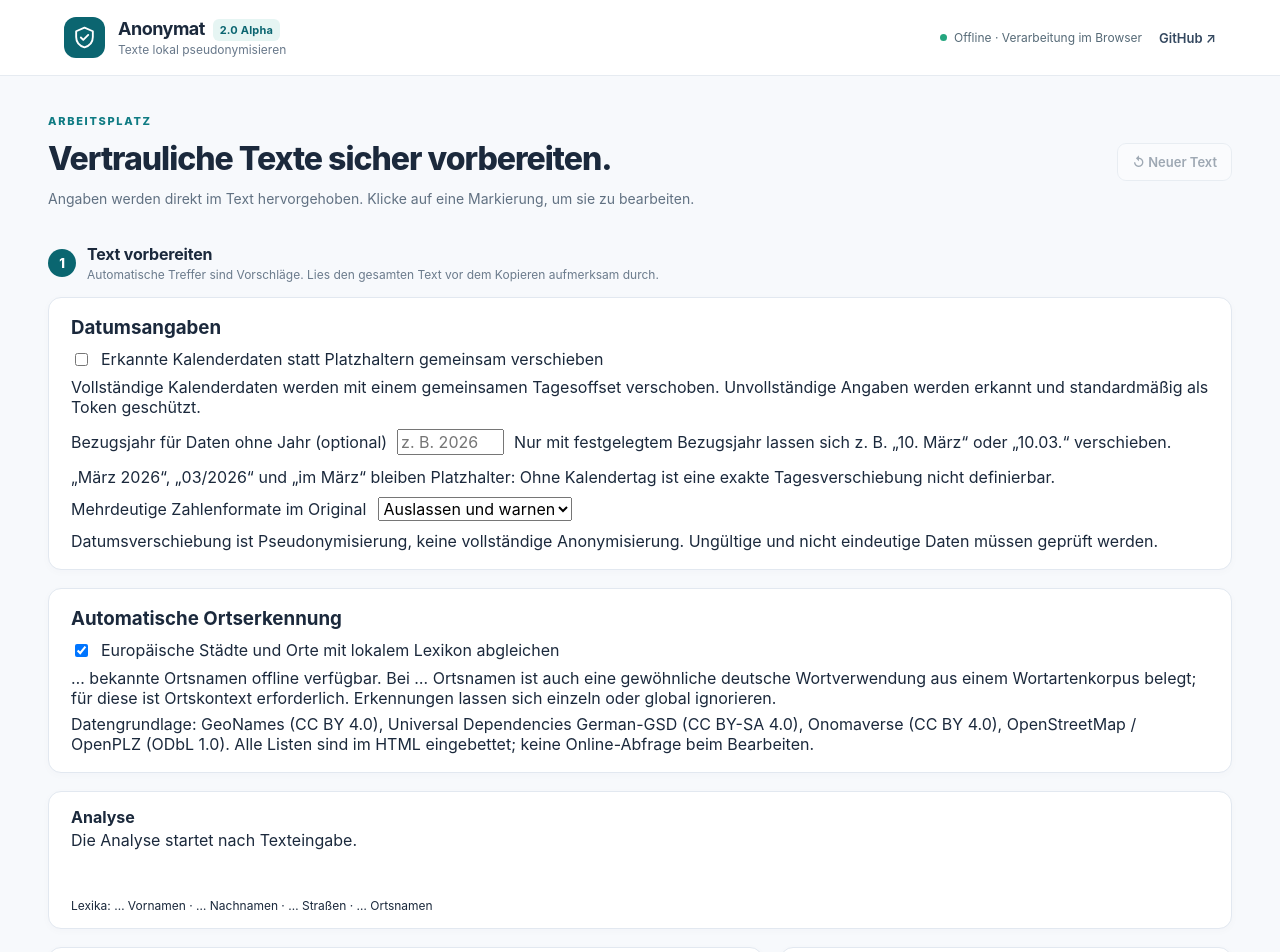
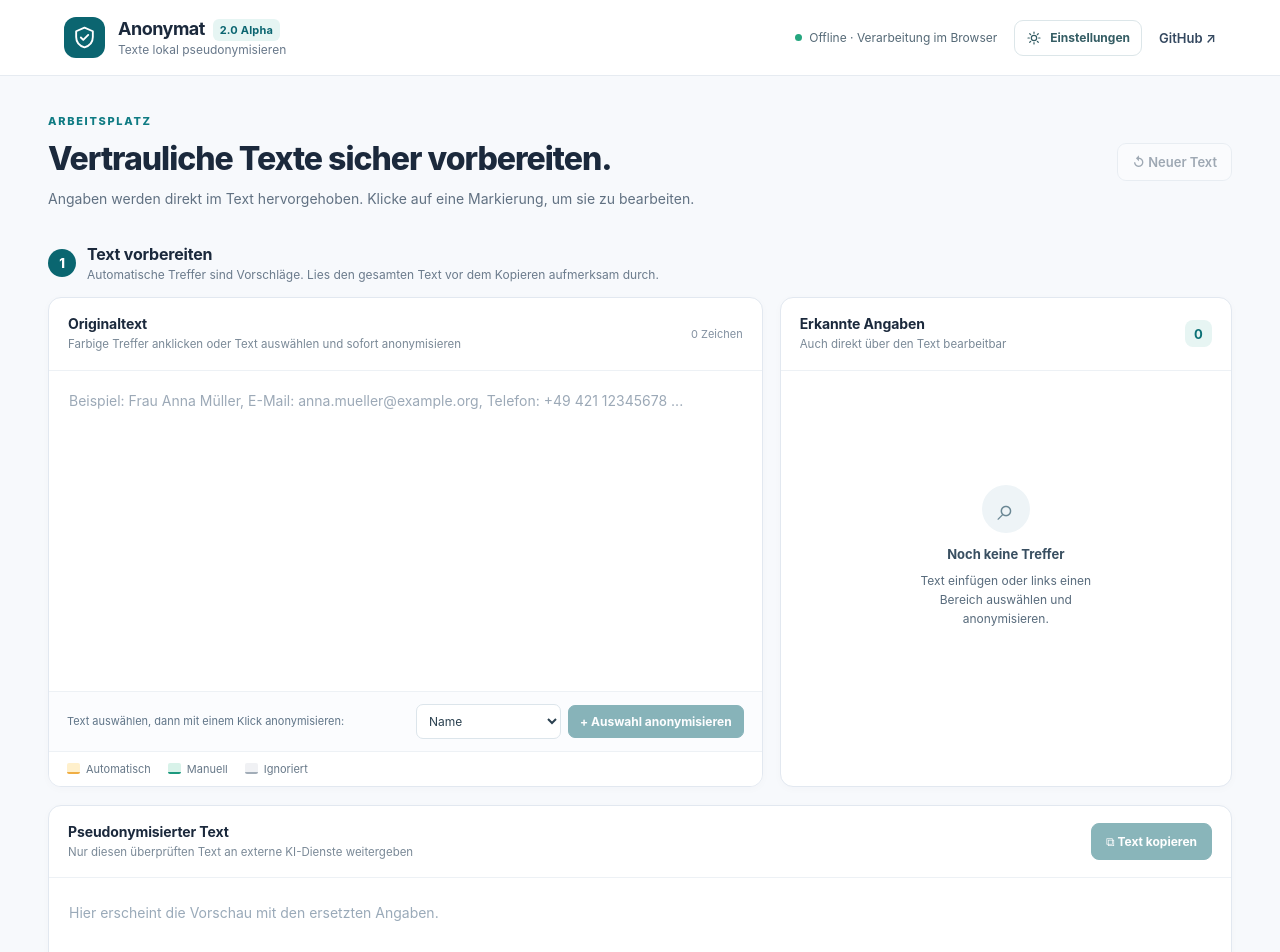
Before and after one commit to Uli-Z/Anonymat, a Svelte app in the folder v2/: page / in a window 1280 px wide. Shown: the top 952 px of the page. Built offline with nearby package versions, Linux system fonts and the light colour scheme.

Commit message:
Move date and lexicon controls into settings; enable random date shifting by default

```diff
--- a/v2/src/App.svelte
+++ b/v2/src/App.svelte
@@ -21,7 +21,9 @@
   let ignoredTerms = $state<string[]>([]);
   let selectedKind = $state<Kind>('PERSON');
   let replacementRules = $state<Record<string, ReplacementRule>>({});
-  let dateShiftEnabled = $state(false);
+  let dateShiftEnabled = $state(true);
+  let dateOffsetMode = $state<'random'|'manual'>('random');
+  let settingsDialog: HTMLDialogElement | undefined;
   let cityLexiconEnabled = $state(true);
   let analysisVersion = $state(0);
   let isAnalyzing = $state(false);
@@ -380,7 +382,8 @@
     ignoredPlaces = [];
     ignoredTerms = [];
     replacementRules = {};
-    dateShiftEnabled = false;
+    dateShiftEnabled = true;
+    dateOffsetMode = 'random';
     cityLexiconEnabled = true;
     analysisError = '';
     dateOffset = randomDateOffset();
@@ -455,6 +458,10 @@
     </div>
     <div class="topbar-actions">
       <span class="offline-indicator"><span class="status-dot"></span> Offline · Verarbeitung im Browser</span>
+      <button class="settings-trigger" type="button" onclick={() => settingsDialog?.showModal()} aria-label="Einstellungen öffnen">
+        <svg viewBox="0 0 24 24" fill="none" stroke="currentColor" stroke-width="1.8" stroke-linecap="round" stroke-linejoin="round" aria-hidden="true"><path d="M12 3v2m0 14v2M3 12h2m14 0h2M5.6 5.6 7 7m10 10 1.4 1.4M18.4 5.6 17 7M7 17l-1.4 1.4"/><circle cx="12" cy="12" r="4"/></svg>
+        <span>Einstellungen</span>
+      </button>
       <a class="github-link" href="https://github.com/Uli-Z/Anonymat" target="_blank" rel="noopener noreferrer">GitHub <span aria-hidden="true">↗</span></a>
     </div>
   </header>
@@ -477,77 +484,24 @@
       </div>
     </div>
 
-    <section class="panel" aria-labelledby="date-options-title" style="padding: 18px 22px; margin-bottom: 18px;">
-      <h3 id="date-options-title" style="margin:0 0 10px">Datumsangaben</h3>
-      <label style="display:flex;align-items:center;gap:10px">
-        <input type="checkbox" bind:checked={dateShiftEnabled}/>
-        Erkannte Kalenderdaten statt Platzhaltern gemeinsam verschieben
-      </label>
-      <p style="margin:8px 0 10px">Vollständige Kalenderdaten werden mit einem gemeinsamen Tagesoffset verschoben. Unvollständige Angaben werden erkannt und standardmäßig als Token geschützt.</p>
-      <div style="display:flex;gap:10px;flex-wrap:wrap;align-items:center;margin:12px 0">
-        <label for="partial-reference-year">Bezugsjahr für Daten ohne Jahr (optional)</label>
-        <input id="partial-reference-year" type="number" min="1000" max="9999" step="1"
-          value={partialReferenceYear ?? ''}
-          oninput={event => {
-            const raw=event.currentTarget.value.trim();
-            partialReferenceYear=raw?Number(raw):null;
-          }}
-          placeholder="z. B. 2026" style="max-width:112px"/>
-        <span>Nur mit festgelegtem Bezugsjahr lassen sich z. B. „10. März“ oder „10.03.“ verschieben.</span>
-      </div>
-      <p style="margin:0 0 10px">„März 2026“, „03/2026“ und „im März“ bleiben Platzhalter: Ohne Kalendertag ist eine exakte Tagesverschiebung nicht definierbar.</p>
-      {#if dateShiftEnabled || hasDateOverride}
-        <div style="display:flex;gap:10px;flex-wrap:wrap;align-items:center;margin-bottom:12px">
-          <label for="date-offset">Verschiebung in Tagen</label>
-          <input id="date-offset" type="number" min="-3650" max="3650" step="1" bind:value={dateOffset} style="max-width:100px"/>
-          <button type="button" class="secondary-button" onclick={() => dateOffset=randomDateOffset()}>Neu zufällig wählen</button>
-          {#if !Number.isSafeInteger(dateOffset) || dateOffset===0 || Math.abs(dateOffset)>3650}
-            <span class="inline-warning">Bitte einen ganzzahligen Wert von −3650 bis +3650 außer 0 wählen.</span>
+    {#if isAnalyzing || analysisError}
+      <section class="analysis-banner" aria-label="Analysefortschritt" role="status">
+        <div class="analysis-banner-content">
+          <div>
+            <strong>{analysisError ? 'Analyse unterbrochen' : 'Text wird geprüft…'}</strong>
+            <p>{analysisError || analysisStatus}</p>
+          </div>
+          {#if isAnalyzing}
+            <button type="button" class="secondary-button" onclick={cancelAnalysis}>Abbrechen</button>
+          {:else}
+            <button type="button" class="secondary-button" onclick={retryAnalysis}>Erneut analysieren</button>
           {/if}
         </div>
-      {/if}
-      <div style="display:flex;gap:12px;flex-wrap:wrap;align-items:center">
-        <label for="source-date-order">Mehrdeutige Zahlenformate im Original</label>
-        <select id="source-date-order" bind:value={numericOrder}>
-          <option value="auto">Auslassen und warnen</option>
-          <option value="DMY">Tag/Monat/Jahr</option>
-          <option value="MDY">Monat/Tag/Jahr (US)</option>
-        </select>
-      </div>
-      <p style="margin:10px 0 0">Datumsverschiebung ist Pseudonymisierung, keine vollständige Anonymisierung. Ungültige und nicht eindeutige Daten müssen geprüft werden.</p>
-    </section>
-
-    <section class="panel" aria-labelledby="lexicon-title" style="padding:18px 22px;margin-bottom:18px">
-      <h3 id="lexicon-title" style="margin:0 0 10px">Automatische Ortserkennung</h3>
-      <label style="display:flex;gap:10px;align-items:center">
-        <input type="checkbox" bind:checked={cityLexiconEnabled}/>
-        Europäische Städte und Orte mit lokalem Lexikon abgleichen
-      </label>
-      <p style="margin:8px 0 0">{lexiconCounts?lexiconCounts.cities.toLocaleString('de-DE'):'…'} bekannte Ortsnamen offline verfügbar. Bei {lexiconCounts?lexiconCounts.cityHomonyms.toLocaleString('de-DE'):'…'} Ortsnamen ist auch eine gewöhnliche deutsche Wortverwendung aus einem Wortartenkorpus belegt; für diese ist Ortskontext erforderlich. Erkennungen lassen sich einzeln oder global ignorieren.</p>
-      <p style="margin:6px 0 0">Datengrundlage: GeoNames (CC BY 4.0), Universal Dependencies German-GSD (CC BY-SA 4.0), Onomaverse (CC BY 4.0), OpenStreetMap / OpenPLZ (ODbL 1.0). Alle Listen sind im HTML eingebettet; keine Online-Abfrage beim Bearbeiten.</p>
-    </section>
-
-    <section class="panel" style="padding:15px 22px;margin-bottom:18px" aria-label="Analysefortschritt">
-      <div style="display:flex;align-items:center;justify-content:space-between;gap:12px;flex-wrap:wrap">
-        <div>
-          <strong>{isAnalyzing?'Analysiere Text…':analysisError?'Analyse unterbrochen':'Analyse'}</strong>
-          <p style="margin:3px 0 0">{isAnalyzing?analysisStatus:analysisError||((lastScanMs===null)?'Die Analyse startet nach Texteingabe.':'Letzter vollständiger Scan: '+lastScanMs.toFixed(0)+' ms')}</p>
-        </div>
         {#if isAnalyzing}
-          <button type="button" class="secondary-button" onclick={cancelAnalysis}>Abbrechen</button>
-        {:else if analysisError}
-          <button type="button" class="secondary-button" onclick={retryAnalysis}>Erneut analysieren</button>
+          <progress value={analysisProgress} max="100" aria-label="Analysefortschritt"></progress>
         {/if}
-      </div>
-      <progress value={analysisProgress} max="100" aria-label="Analysefortschritt" style={'width:100%;margin-top:10px;height:12px;visibility:'+(isAnalyzing?'visible':'hidden')}></progress>
-      <p style="margin:4px 0 0;font-size:12px;min-height:16px;visibility:{isAnalyzing?'visible':'hidden'}">Der Balken zeigt Verarbeitungsschritte, keine genaue Restzeit. Die Seite bleibt während der Suche bedienbar.</p>
-      <p style="margin:5px 0 0;font-size:12px">
-        Lexika: {lexiconCounts?lexiconCounts.first.toLocaleString('de-DE'):'…'} Vornamen ·
-        {lexiconCounts?lexiconCounts.last.toLocaleString('de-DE'):'…'} Nachnamen ·
-        {lexiconCounts?lexiconCounts.streets.toLocaleString('de-DE'):'…'} Straßen ·
-        {lexiconCounts?lexiconCounts.cities.toLocaleString('de-DE'):'…'} Ortsnamen
-      </p>
-    </section>
+      </section>
+    {/if}
 
     <div class="workspace-grid">
       <section class="panel editor-panel" aria-labelledby="source-title">
@@ -690,17 +644,6 @@
       </div>
     </div>
 
-    {#if (exportSnapshot?.shiftedDates.length ?? prepared.dates.length)>0 || (exportSnapshot?.partialDates.length ?? prepared.partialDates.length)>0}
-      <div style="display:flex;gap:10px;align-items:center;flex-wrap:wrap;margin-bottom:14px">
-        <label for="reply-date-order">Zahlenformate im übersetzten KI-Text</label>
-        <select id="reply-date-order" bind:value={replyNumericOrder}>
-          <option value="auto">Mehrdeutige Daten nicht verändern</option>
-          <option value="DMY">Tag/Monat/Jahr</option>
-          <option value="MDY">Monat/Tag/Jahr (US)</option>
-        </select>
-        {#if exportSnapshot}<span>Wiederherstellung verwendet den zuletzt zum Kopieren vorbereiteten Stand.</span>{/if}
-      </div>
-    {/if}
     <div class="restore-grid">
       <section class="panel" aria-labelledby="reply-title">
         <div class="panel-heading">
@@ -731,12 +674,117 @@
 
     <div class="footer-note">
       <span class="footer-note-icon" aria-hidden="true">ⓘ</span>
-      <span>Prototyp: erweiterte Muster, Namen mit Flexionsformen, Adressen, Kennnummern und Ortslexikon. Fehlalarme und übersehene Angaben bleiben möglich – bitte den gesamten Text prüfen. Texte werden nicht gespeichert oder versendet. Datumsverschiebung ist optional.</span>
+      <span>Automatische Erkennungen sind Vorschläge und müssen geprüft werden. Die Verarbeitung erfolgt lokal; Texte werden nicht gespeichert oder versendet.</span>
     </div>
     {#if notice}<div class="toast" role="status">{notice}</div>{/if}
   </main>
 
   <footer class="site-footer"><span>Anonymat 2.0 Alpha 6 · Lokales Werkzeug · Open Source</span><span>Alpha – nicht für ungeprüfte vertrauliche Dokumente verwenden</span></footer>
+
+  <dialog class="settings-dialog" bind:this={settingsDialog} aria-labelledby="settings-title">
+    <div class="settings-header">
+      <div>
+        <h2 id="settings-title">Einstellungen</h2>
+        <p>Erkennung, Datumsangaben und Rückübersetzung</p>
+      </div>
+      <form method="dialog">
+        <button type="submit" class="settings-close" aria-label="Einstellungen schließen">×</button>
+      </form>
+    </div>
+    <div class="settings-body">
+      <section class="settings-section" aria-labelledby="settings-dates">
+        <h3 id="settings-dates">Datumsangaben</h3>
+        <label class="settings-toggle">
+          <input type="checkbox" bind:checked={dateShiftEnabled}/>
+          <span><strong>Kalenderdaten verschieben</strong><small>Standardmäßig aktiv. Vollständige Datumsangaben erhalten denselben Tagesversatz, sodass Zeitabstände erhalten bleiben.</small></span>
+        </label>
+        {#if dateShiftEnabled || hasDateOverride}
+          <div class="settings-field">
+            <label for="date-shift-mode">Verschiebung</label>
+            <select id="date-shift-mode" value={dateOffsetMode}
+              onchange={event => {
+                dateOffsetMode = event.currentTarget.value as 'random'|'manual';
+                if (dateOffsetMode === 'random') dateOffset = randomDateOffset();
+              }}>
+              <option value="random">Zufällig (empfohlen)</option>
+              <option value="manual">Manuell festlegen</option>
+            </select>
+            {#if dateOffsetMode === 'manual'}
+              <div class="settings-offset-row">
+                <label for="date-offset">Tage</label>
+                <input id="date-offset" type="number" min="-3650" max="3650" step="1" bind:value={dateOffset}/>
+              </div>
+              {#if !Number.isSafeInteger(dateOffset) || dateOffset === 0 || Math.abs(dateOffset) > 3650}
+                <p class="settings-error">Eine ganze Zahl von −3650 bis +3650, ausgenommen 0, eingeben.</p>
+              {/if}
+            {:else}
+              <div class="settings-random-row">
+                <p>Der genaue Wert bleibt verborgen. Für einen neuen Text wird er automatisch neu gewählt.</p>
+                <button type="button" class="secondary-button" onclick={() => dateOffset = randomDateOffset()}>Neuen Zufallswert wählen</button>
+              </div>
+            {/if}
+          </div>
+        {/if}
+        <div class="settings-field">
+          <label for="partial-reference-year">Bezugsjahr für Datumsangaben ohne Jahr <span class="settings-optional">(optional)</span></label>
+          <input id="partial-reference-year" type="number" min="1000" max="9999" step="1"
+            value={partialReferenceYear ?? ''}
+            oninput={event => {
+              const raw = event.currentTarget.value.trim();
+              partialReferenceYear = raw ? Number(raw) : null;
+            }}
+            placeholder="z. B. 2026"/>
+          <p>Nur mit festem Bezugsjahr sind Angaben wie „10. März“ verschiebbar. Monats- und Jahresangaben ohne Tag bleiben Platzhalter.</p>
+        </div>
+        <div class="settings-field">
+          <label for="source-date-order">Mehrdeutige Zahlenformate im Original</label>
+          <select id="source-date-order" bind:value={numericOrder}>
+            <option value="auto">Nicht verändern und warnen</option>
+            <option value="DMY">Tag/Monat/Jahr</option>
+            <option value="MDY">Monat/Tag/Jahr (US)</option>
+          </select>
+        </div>
+        <p class="settings-note">Verschobene Daten sind pseudonymisiert, nicht vollständig anonymisiert. Bitte auf indirekte Identifizierbarkeit prüfen.</p>
+      </section>
+
+      <section class="settings-section" aria-labelledby="settings-detection">
+        <h3 id="settings-detection">Automatische Erkennung</h3>
+        <label class="settings-toggle">
+          <input type="checkbox" bind:checked={cityLexiconEnabled}/>
+          <span><strong>Europäische Ortsnamen erkennen</strong><small>Lokale Wörterbücher und Kontextregeln helfen bei der Ortserkennung.</small></span>
+        </label>
+        <details class="settings-details">
+          <summary>Lexika und Quellen</summary>
+          <p>{#if lexiconCounts}
+            {lexiconCounts.first.toLocaleString('de-DE')} Vornamen ·
+            {lexiconCounts.last.toLocaleString('de-DE')} Nachnamen ·
+            {lexiconCounts.streets.toLocaleString('de-DE')} Straßen ·
+            {lexiconCounts.cities.toLocaleString('de-DE')} Orte (davon {lexiconCounts.cityHomonyms.toLocaleString('de-DE')} mehrdeutige Namen).
+          {:else}
+            Die Größenangaben der Lexika erscheinen nach der ersten Analyse.
+          {/if}</p>
+          <p>GeoNames (CC BY 4.0), Universal Dependencies German-GSD (CC BY-SA 4.0), Onomaverse (CC BY 4.0), OpenStreetMap / OpenPLZ (ODbL 1.0). Alle Daten sind offline eingebettet.</p>
+        </details>
+      </section>
+
+      <section class="settings-section" aria-labelledby="settings-reply">
+        <h3 id="settings-reply">Rückübersetzung</h3>
+        <div class="settings-field">
+          <label for="reply-date-order">Mehrdeutige Zahlenformate in KI-Antworten</label>
+          <select id="reply-date-order" bind:value={replyNumericOrder}>
+            <option value="auto">Nicht verändern und warnen</option>
+            <option value="DMY">Tag/Monat/Jahr</option>
+            <option value="MDY">Monat/Tag/Jahr (US)</option>
+          </select>
+          <p>Bei übersetzten Datumsangaben kann eine andere Tag-Monat-Reihenfolge nötig sein.</p>
+        </div>
+      </section>
+    </div>
+    <div class="settings-footer">
+      <span>Änderungen werden direkt lokal übernommen.</span>
+      <form method="dialog"><button type="submit" class="primary-button">Schließen</button></form>
+    </div>
+  </dialog>
 
   {#if quickAction && selectedRange.to > selectedRange.from && !menu}
     <div class="selection-popover" style={'left:' + quickAction.x + 'px;top:' + quickAction.y + 'px'}
```
